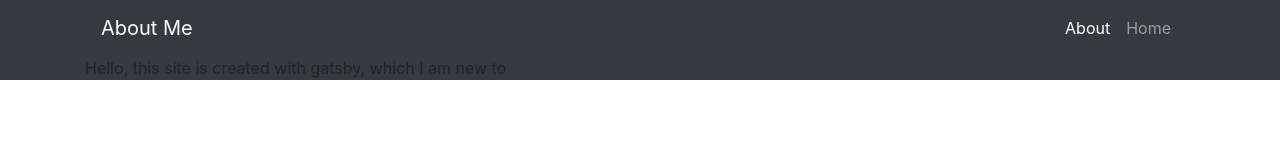
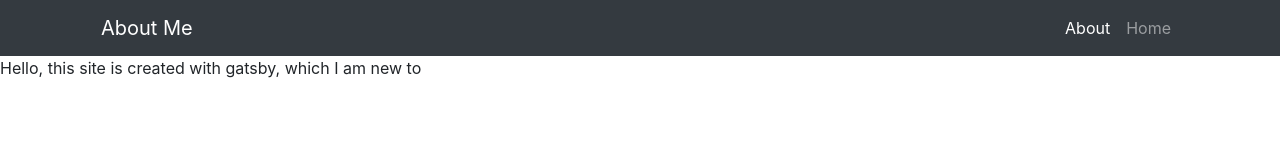
Before and after one commit to adamcrtr/photography-writing, a Gatsby site: page /about in a window 1280 px wide. Built offline with nearby package versions, Linux system fonts and the light colour scheme; Gatsby itself is replaced by a stand-in of ours.

Commit message:
Fixed homepage by adding react fragment

```diff
--- a/src/components/layout.js
+++ b/src/components/layout.js
@@ -25,7 +25,7 @@ const Layout = ({ pageTitle, children }) => {
   return (
 
 
-
+    <>
     <header className="bg-dark">
     <Container>
       <Navbar expand="md" variant="dark">
@@ -44,17 +44,11 @@ const Layout = ({ pageTitle, children }) => {
       </Navbar>
 
     </Container>
-    <Container>
-      {children}
-    </Container>
+
 
   </header>
-
-
-
-
-
-
+    {children}
+  </>
   )
 
   }
```
Also changed, not shown: src/pages/index.js (line endings or trailing spaces).
